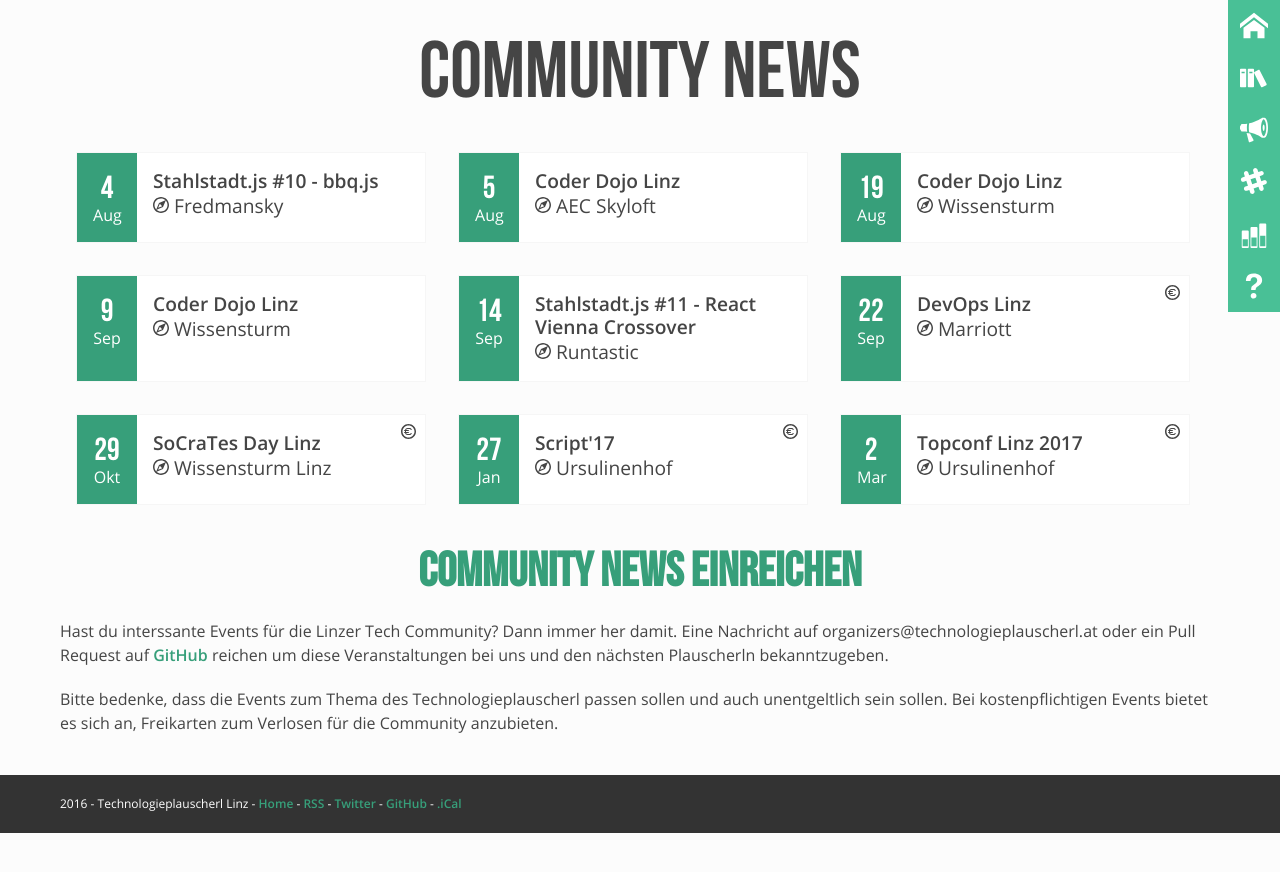
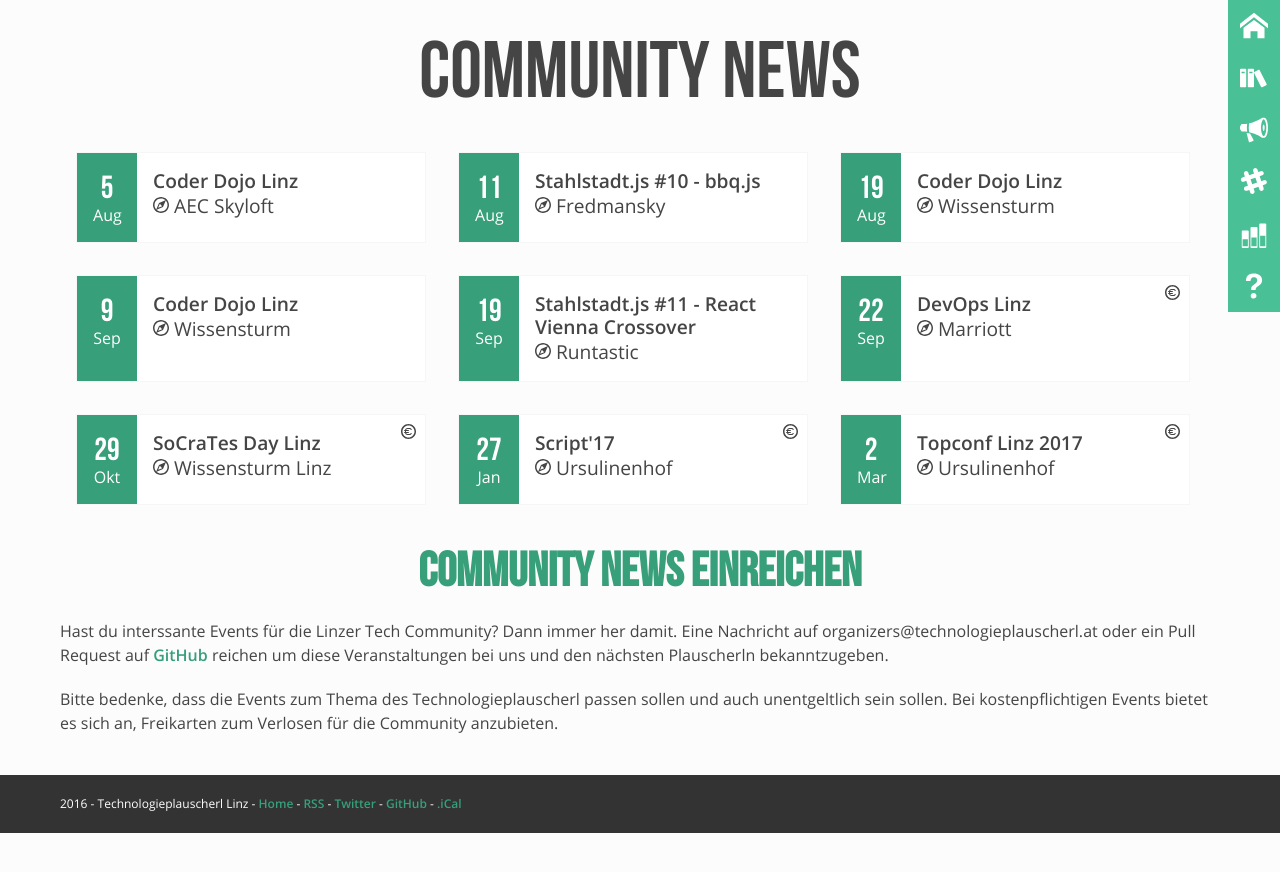
Before and after one commit to mericanAncer127/plauscherl, a Jekyll site: the page built from pages/community-news.html, in a window 1280 px wide. Shown: the top 872 px of the page. Built offline with Jekyll 4.4.1, drawn with Linux system fonts in a browser that asks for light colours.

Commit message:
Update community.yml

```diff
--- a/_data/community.yml
+++ b/_data/community.yml
@@ -18,11 +18,11 @@
     -
       name: "Stahlstadt.js #10 - bbq.js"
       location: Fredmansky
-      date: 2016-08-04
+      date: 2016-08-11
     -
       name: "Stahlstadt.js #11 - React Vienna Crossover"
       location: Runtastic
-      date: 2016-09-14
+      date: 2016-09-19
 -
   id: topconf
   name: "Topconf Events"
```
